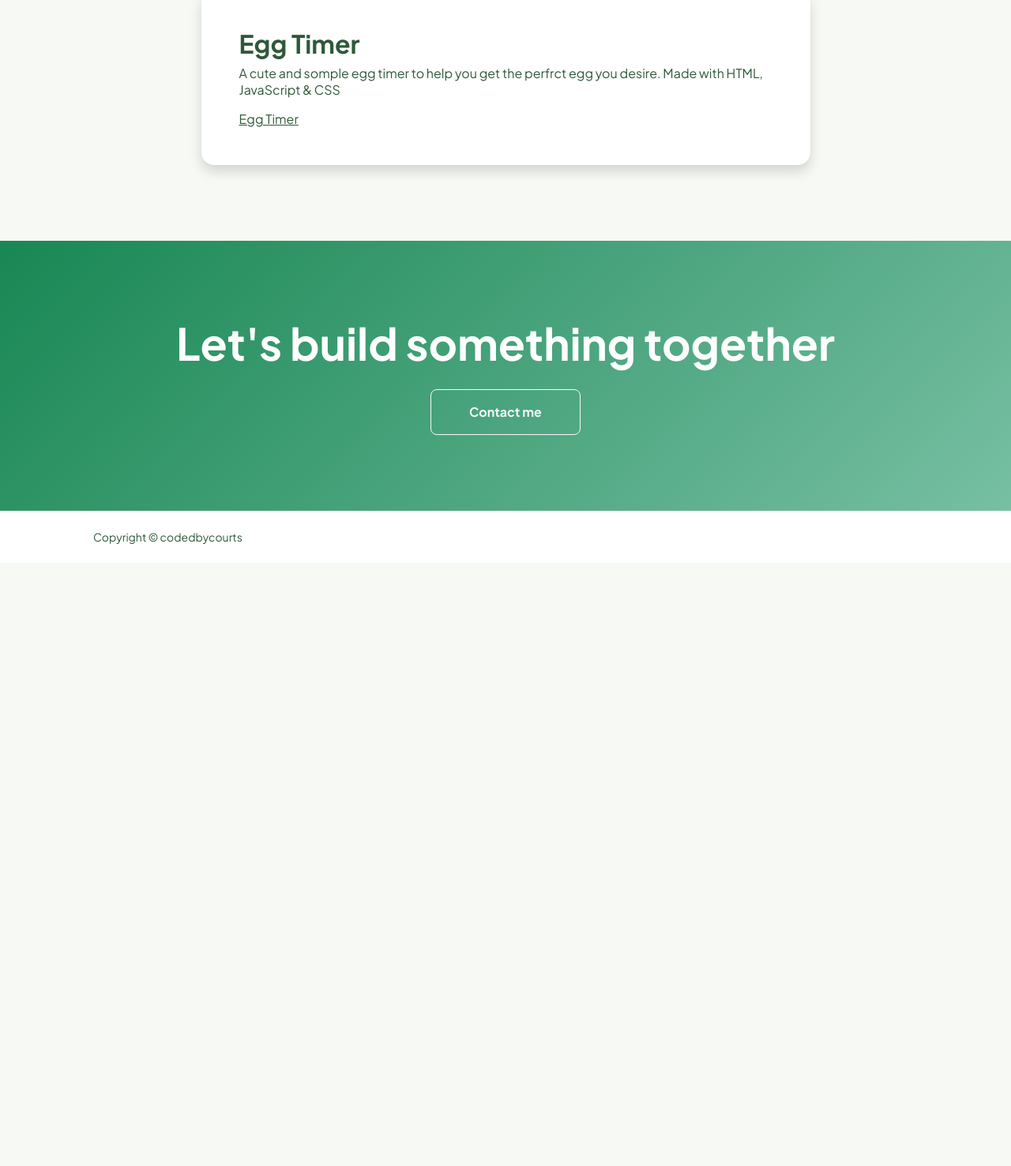
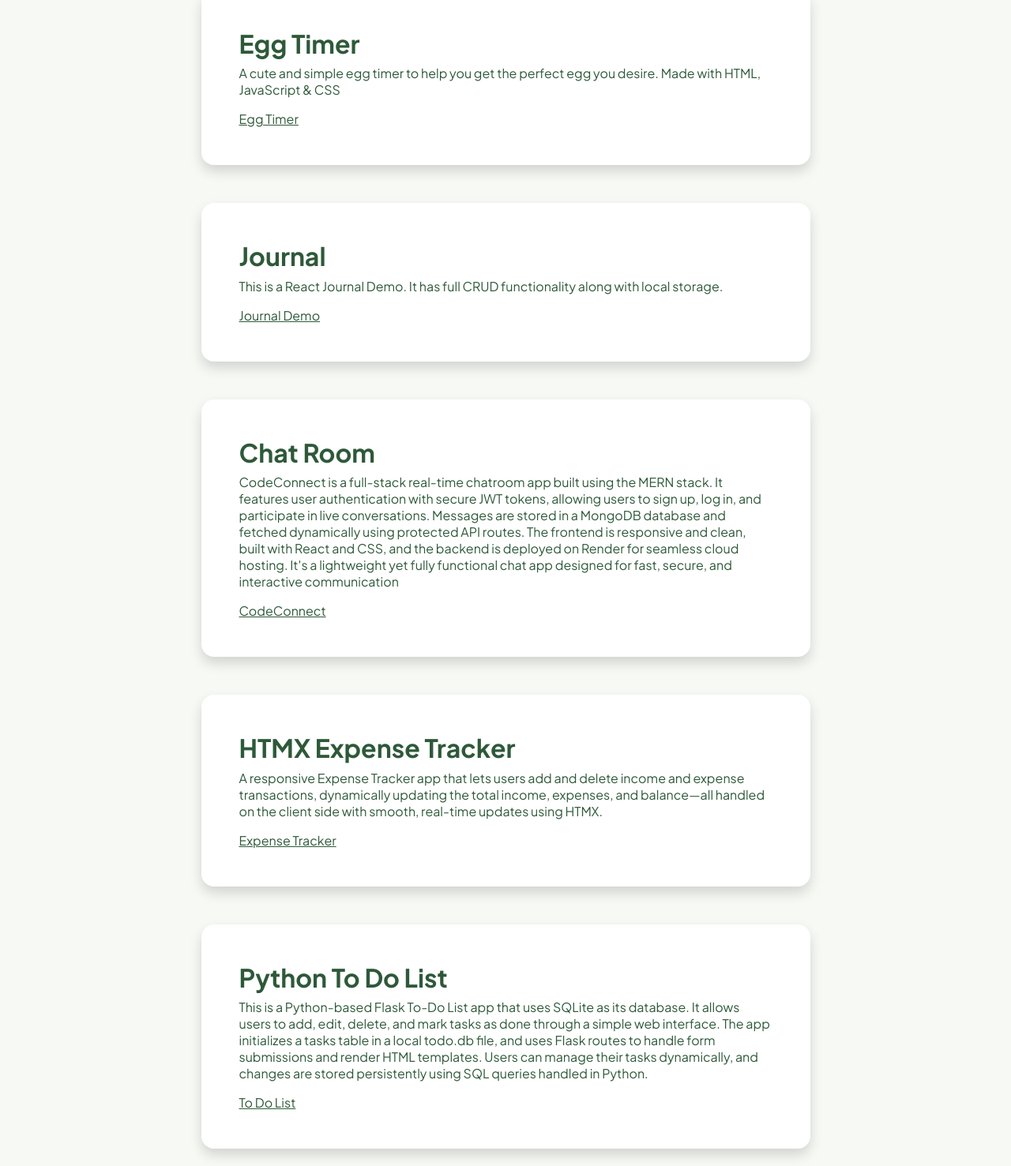
Before and after one commit to Courts02/CodedByCourtsPortfolio, a plain HTML site: page projects.html in a window 1280 px wide. Shown: the part 523-2000 px from the top of the page at 79% size. Before the commit the page ends 1236 px from the top, so only its background shows below. Drawn offline with nearby package versions, Linux system fonts and the light colour scheme.

Commit message:
Add new projects and update project descriptions
Expanded the projects.html page by adding several new project cards, including a Journal app, Chat Room, HTMX Expense Tracker, Python To Do List, and Django Weather App. Improved formatting, fixed typos, and updated existing project descriptions for clarity and accuracy.

```diff
--- a/projects.html
+++ b/projects.html
@@ -1,5 +1,6 @@
 <!DOCTYPE html>
 <html lang="en">
+
 <head>
   <meta charset="utf-8" />
   <meta name="viewport" content="width=device-width, initial-scale=1, shrink-to-fit=no" />
@@ -17,13 +18,16 @@
   <!-- Core theme CSS (includes Bootstrap)-->
   <link href="css/styles.css" rel="stylesheet" />
 </head>
+
 <body class="d-flex flex-column h-100 bg-light">
   <main class="flex-shrink-0">
     <!-- Navigation-->
     <nav class="navbar navbar-expand-lg navbar-light bg-white py-3">
       <div class="container px-5">
         <a class="navbar-brand" href="index.html"><span class="fw-bolder text-primary">CodedByCourts</span></a>
-                    <button class="navbar-toggler" type="button" data-bs-toggle="collapse" data-bs-target="#navbarSupportedContent" aria-controls="navbarSupportedContent" aria-expanded="false" aria-label="Toggle navigation"><span class="navbar-toggler-icon"></span></button>
+        <button class="navbar-toggler" type="button" data-bs-toggle="collapse"
+          data-bs-target="#navbarSupportedContent" aria-controls="navbarSupportedContent" aria-expanded="false"
+          aria-label="Toggle navigation"><span class="navbar-toggler-icon"></span></button>
         <div class="collapse navbar-collapse" id="navbarSupportedContent">
           <ul class="navbar-nav ms-auto mb-2 mb-lg-0 small fw-bolder">
             <li class="nav-item"><a class="nav-link" href="index.html">Home</a></li>
@@ -34,6 +38,7 @@
         </div>
       </div>
     </nav>
+
     <!-- Projects Section-->
     <section class="py-5">
       <div class="container px-5 mb-5">
@@ -42,36 +47,107 @@
         </div>
         <div class="row gx-5 justify-content-center">
           <div class="col-lg-11 col-xl-9 col-xxl-8">
+
             <!-- Project Card 1-->
             <div class="card overflow-hidden shadow rounded-4 border-0 mb-5">
               <div class="card-body p-0">
                 <div class="d-flex align-items-center">
                   <div class="p-5">
                     <h2 class="fw-bolder">Music App</h2>
-                                            <p>This music player allows you to import downloaded as MP3. You can play, puase, skip, rewind and favorite songs. You can also create playlists and delete them. Basically it has full crud functionality. It also has light/dark mode.</p>
+                    <p>This music player allows you to import downloaded as MP3. You can play, pause, skip, rewind and
+                      favorite songs. You can also create playlists and delete them. Basically it has full CRUD
+                      functionality. It also has light/dark mode.</p>
                     <a href="https://courts02.github.io/Music_Player/">Music Player</a>
                   </div>
                   <!-- <img class="img-fluid" src="https://dummyimage.com/300x400/343a40/6c757d" alt="..." /> -->
                 </div>
               </div>
             </div>
+
             <!-- Project Card 2-->
-                            <div class="card overflow-hidden shadow rounded-4 border-0">
+            <div class="card overflow-hidden shadow rounded-4 border-0 mb-5">
               <div class="card-body p-0">
                 <div class="d-flex align-items-center">
                   <div class="p-5">
                     <h2 class="fw-bolder">Egg Timer</h2>
-                                            <p>A cute and somple egg timer to help you get the perfrct egg you desire. Made with HTML, JavaScript & CSS</p>
+                    <p>A cute and simple egg timer to help you get the perfect egg you desire. Made with HTML, JavaScript & CSS</p>
                     <a href="https://courts02.github.io/eggtimer/">Egg Timer</a>
-                                        </div>
-                                        <!-- <img class="img-fluid" src="https://dummyimage.com/300x400/343a40/6c757d" alt="..." /> -->
                   </div>
                 </div>
               </div>
             </div>
+
+            <!-- Project Card 3-->
+            <div class="card overflow-hidden shadow rounded-4 border-0 mb-5">
+              <div class="card-body p-0">
+                <div class="d-flex align-items-center">
+                  <div class="p-5">
+                    <h2 class="fw-bolder">Journal</h2>
+                    <p>This is a React Journal Demo. It has full CRUD functionality along with local storage.</p>
+                    <a href="https://youtu.be/2hv1CpUmuRI?list=PLcNZWVvKhyrC3SOd3Ww3fTC2eNEanzHiR">Journal Demo</a>
+                  </div>
+                </div>
+              </div>
+            </div>
+
+  <!-- Project Card 4-->
+            <div class="card overflow-hidden shadow rounded-4 border-0 mb-5">
+              <div class="card-body p-0">
+                <div class="d-flex align-items-center">
+                  <div class="p-5">
+                    <h2 class="fw-bolder">Chat Room</h2>
+                    <p>CodeConnect is a full-stack real-time chatroom app built using the MERN stack. It features user authentication with secure JWT tokens, allowing users to sign up, log in, and participate in live conversations. Messages are stored in a MongoDB database and fetched dynamically using protected API routes. The frontend is responsive and clean, built with React and CSS, and the backend is deployed on Render for seamless cloud hosting. It's a lightweight yet fully functional chat app designed for fast, secure, and interactive communication</p>
+                    <a href="https://codeconnect-15l9.onrender.com">CodeConnect</a>
+                  </div>
+                </div>
+              </div>
+            </div>
+
+            <!-- Project Card 5-->
+            <div class="card overflow-hidden shadow rounded-4 border-0 mb-5">
+              <div class="card-body p-0">
+                <div class="d-flex align-items-center">
+                  <div class="p-5">
+                    <h2 class="fw-bolder">HTMX Expense Tracker</h2>
+                    <p>A responsive Expense Tracker app that lets users add and delete income and expense transactions, dynamically updating the total income, expenses, and balance—all handled on the client side with smooth, real-time updates using HTMX.</p>
+                    <a href="https://expensetracker-cpzg.onrender.com">Expense Tracker</a>
+                  </div>
+                </div>
+              </div>
+            </div>
+
+<!-- Project Card 6-->
+            <div class="card overflow-hidden shadow rounded-4 border-0 mb-5">
+              <div class="card-body p-0">
+                <div class="d-flex align-items-center">
+                  <div class="p-5">
+                    <h2 class="fw-bolder">Python To Do List</h2>
+                    <p>This is a Python-based Flask To-Do List app that uses SQLite as its database. It allows users to add, edit, delete, and mark tasks as done through a simple web interface. The app initializes a tasks table in a local todo.db file, and uses Flask routes to handle form submissions and render HTML templates. Users can manage their tasks dynamically, and changes are stored persistently using SQL queries handled in Python.</p>
+                    <a href="https://todolist-nqoh.onrender.com">To Do List</a>
+                  </div>
+                </div>
+              </div>
+            </div>
+
+            <!-- Project Card 7-->
+            <div class="card overflow-hidden shadow rounded-4 border-0 mb-5">
+              <div class="card-body p-0">
+                <div class="d-flex align-items-center">
+                  <div class="p-5">
+                    <h2 class="fw-bolder">Django Weather App</h2>
+                    <p>WeatherApp is a sleek Django-powered web app that lets users instantly check the current weather for any city worldwide. Simply type in a location, and the app fetches real-time weather data — including temperature, description, humidity, and wind speed — all beautifully displayed in a clean, responsive interface. Built for speed and simplicity, it's the perfect way to stay informed wherever you go.</p>
+                    <a href="https://weatherapp-zaq1.onrender.com">Weather App</a>
+                  </div>
+                </div>
+              </div>
+            </div>
+
+
+          </div>
         </div>
       </div>
     </section>
+
     <!-- Call to action section-->
     <section class="py-5 bg-gradient-primary-to-secondary text-white">
       <div class="container px-5 my-5">
@@ -82,24 +158,22 @@
       </div>
     </section>
   </main>
+
   <!-- Footer-->
   <footer class="bg-white py-4 mt-auto">
     <div class="container px-5">
       <div class="row align-items-center justify-content-between flex-column flex-sm-row">
-                    <div class="col-auto"><div class="small m-0">Copyright &copy; codedbycourts </div></div>
-                    <!-- <div class="col-auto">
-                        <a class="small" href="#!">Privacy</a>
-                        <span class="mx-1">&middot;</span>
-                        <a class="small" href="#!">Terms</a>
-                        <span class="mx-1">&middot;</span>
-                        <a class="small" href="#!">Contact</a>
-                    </div> -->
+        <div class="col-auto">
+          <div class="small m-0">Copyright &copy; codedbycourts </div>
+        </div>
       </div>
     </div>
   </footer>
+
   <!-- Bootstrap core JS-->
   <script src="https://cdn.jsdelivr.net/npm/bootstrap@5.2.3/dist/js/bootstrap.bundle.min.js"></script>
   <!-- Core theme JS-->
   <script src="js/scripts.js"></script>
 </body>
+
 </html>
```
Lines whose indentation alone changed are shown as unchanged.
